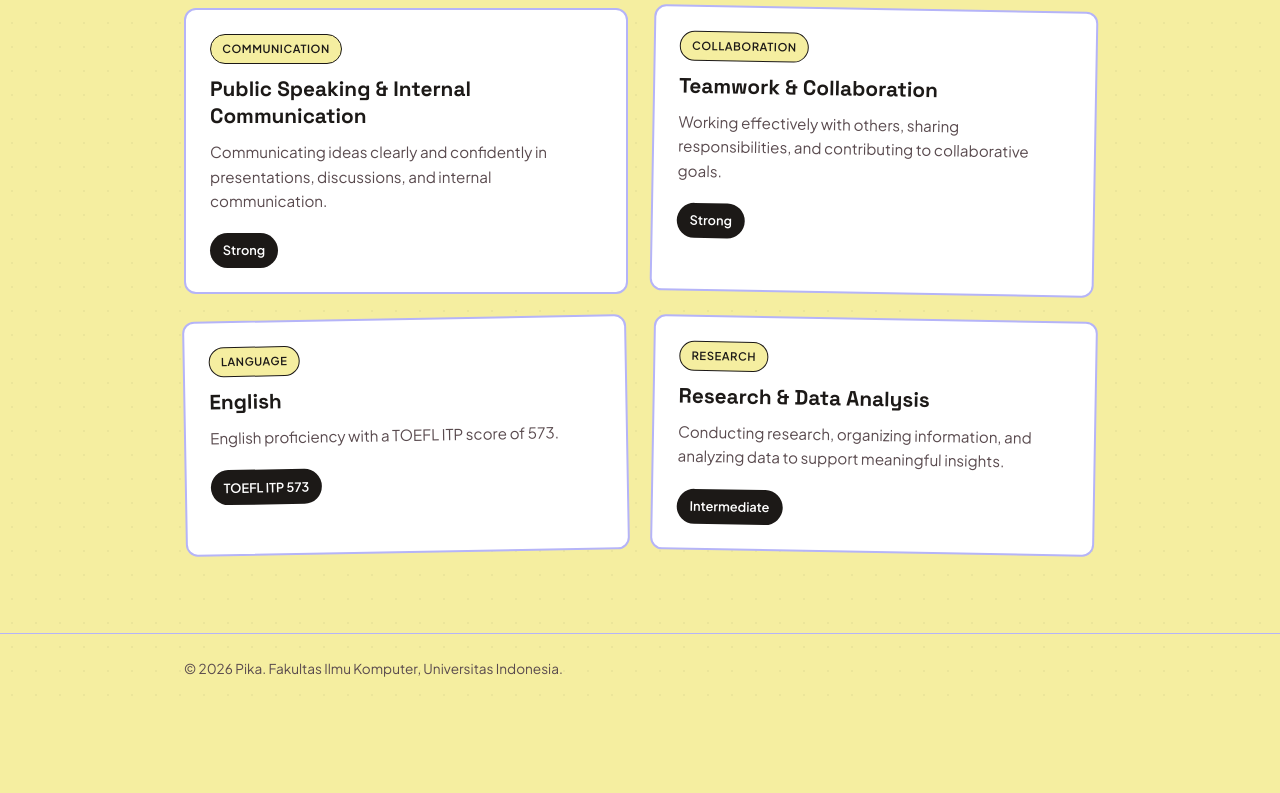
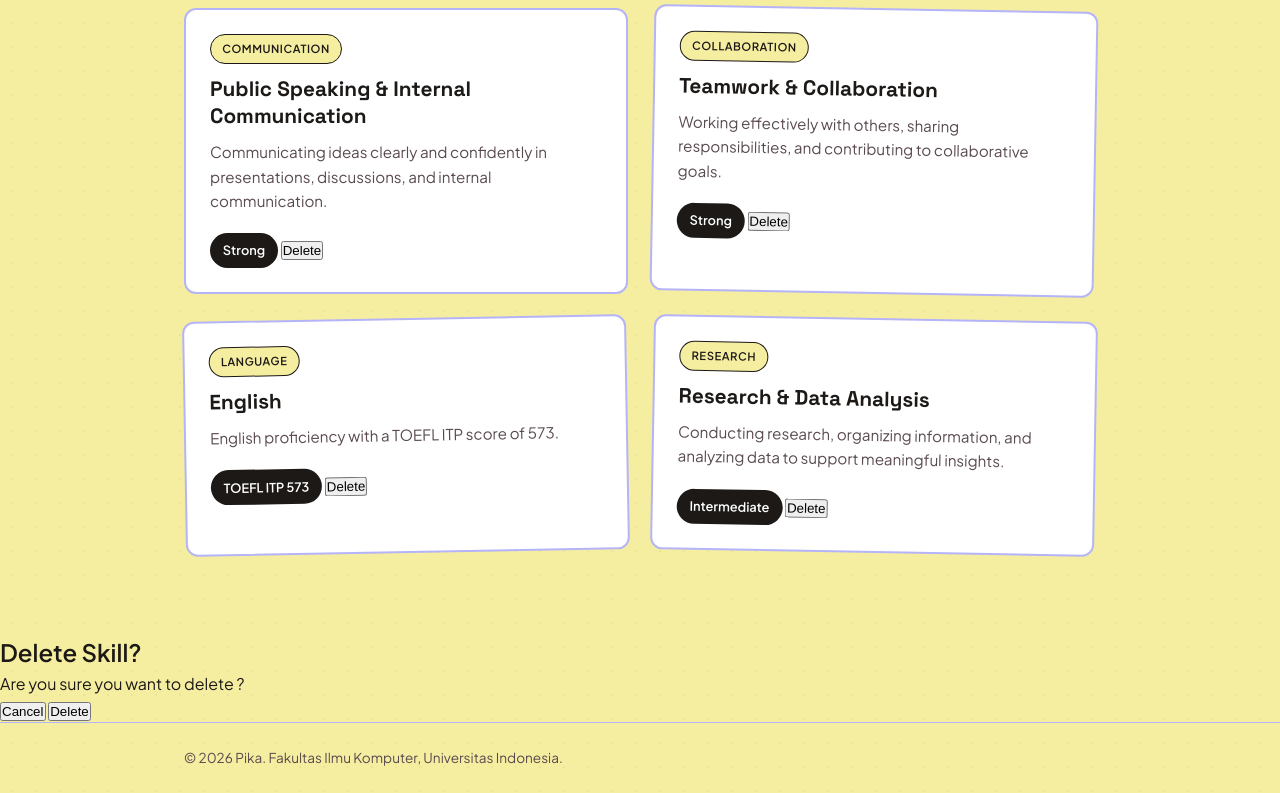
Before and after one commit to pikadinda/myportofolio, a Django app: page /skills/ in a window 1280 px wide. Shown: the part 253-1046 px from the top of the page. Before the commit the page ends 930 px from the top, so only its background shows below. Run offline with Django 5.2, Linux system fonts and the light colour scheme; data comes from the database, SQL or seed files in the repository.

Commit message:
tutorial 03: delete & modal

```diff
--- a/main/templates/skills.html
+++ b/main/templates/skills.html
@@ -17,6 +17,8 @@ Skills - Pika
                 <div class="skills-grid">
                     {% for skill in skill_list %}
                         <article class="skill-card">
+
+
                             <span class="skill-category">
                                 {{ skill.category }}
                             </span>
@@ -30,6 +32,15 @@ Skills - Pika
                             <p class="skill-level">
                                 {{ skill.level }}
                             </p>
+
+                            <button
+                                type="button"
+                                class="delete-button"
+                                onclick="openDeleteModal({{ skill.id }}, '{{ skill.name|escapejs }}')"
+                            >
+                                Delete
+                            </button>
+
                         </article>
                     {% empty %}
                         <p class="empty-state">
@@ -40,5 +51,49 @@ Skills - Pika
 
             </div>
         </section>
+
+        <div id="deleteModal" class="modal">
+    <div class="modal-content">
+        <h2>Delete Skill?</h2>
+
+        <p>
+            Are you sure you want to delete
+            <strong id="deleteSkillName"></strong>?
+        </p>
+
+        <form id="deleteForm" method="POST">
+            {% csrf_token %}
+
+            <button type="button" onclick="closeDeleteModal()">
+                Cancel
+            </button>
+
+            <button type="submit">
+                Delete
+            </button>
+        </form>
+    </div>
+</div>
+
     </main>
+
+<script>
+    function openDeleteModal(skillId, skillName) {
+        const modal = document.getElementById("deleteModal");
+        const deleteForm = document.getElementById("deleteForm");
+        const deleteSkillName = document.getElementById("deleteSkillName");
+
+        deleteSkillName.textContent = skillName;
+        deleteForm.action = `/skills/${skillId}/delete/`;
+
+        modal.style.display = "flex";
+    }
+
+    function closeDeleteModal() {
+        const modal = document.getElementById("deleteModal");
+
+        modal.style.display = "none";
+    }
+</script>
+
 {% endblock content %}
--- a/main/urls.py
+++ b/main/urls.py
@@ -11,4 +11,6 @@ urlpatterns = [
     path("skills/", views.show_skills, name="show_skills"),
     path("interests/", views.show_interests, name="show_interests"),
     path("skills/add/", views.show_skill_form, name="show_skill_form"),
+    path("api/skills/", views.get_skills_json, name="get_skills_json"),
+    path("skills/<int:skill_id>/delete/", views.delete_skill, name="delete_skill"),
 ]
--- a/main/views.py
+++ b/main/views.py
@@ -1,6 +1,9 @@
 
 
 # Create your views here.
+from django.core import serializers
+from django.http import HttpResponse
+
 from django.shortcuts import render, redirect
 
 from main.models import Experience, Skill, Interest
@@ -30,11 +33,39 @@ def show_experience(request):
 
 
 def show_skills(request):
+    json_response = get_skills_json(request)
+    skills = serializers.deserialize(
+        "json",
+        json_response.content.decode("utf-8"),
+    )
+    skills = [skill.object for skill in skills]
+
+    name_query = request.GET.get("name", "").strip()
+
     context = {
         "name": "Adinda Pika Fauziah",
-        "skill_list": Skill.objects.all(),
+        "skill_list": skills,
+        "name_query": name_query,
     }
+
     return render(request, "skills.html", context)
+
+def get_skills_json(request):
+    name_query = request.GET.get("name", "").strip()
+    skills = Skill.objects.all()
+
+    if name_query:
+        skills = skills.filter(name__icontains=name_query)
+
+    skills_json = serializers.serialize("json", skills)
+    return HttpResponse(skills_json, content_type="application/json")
+
+def delete_skill(request, skill_id):
+    if request.method == "POST":
+        skill = Skill.objects.get(id=skill_id)
+        skill.delete()
+
+    return redirect("main:show_skills")
 
 def show_skill_form(request):
     form = SkillForm()
```
